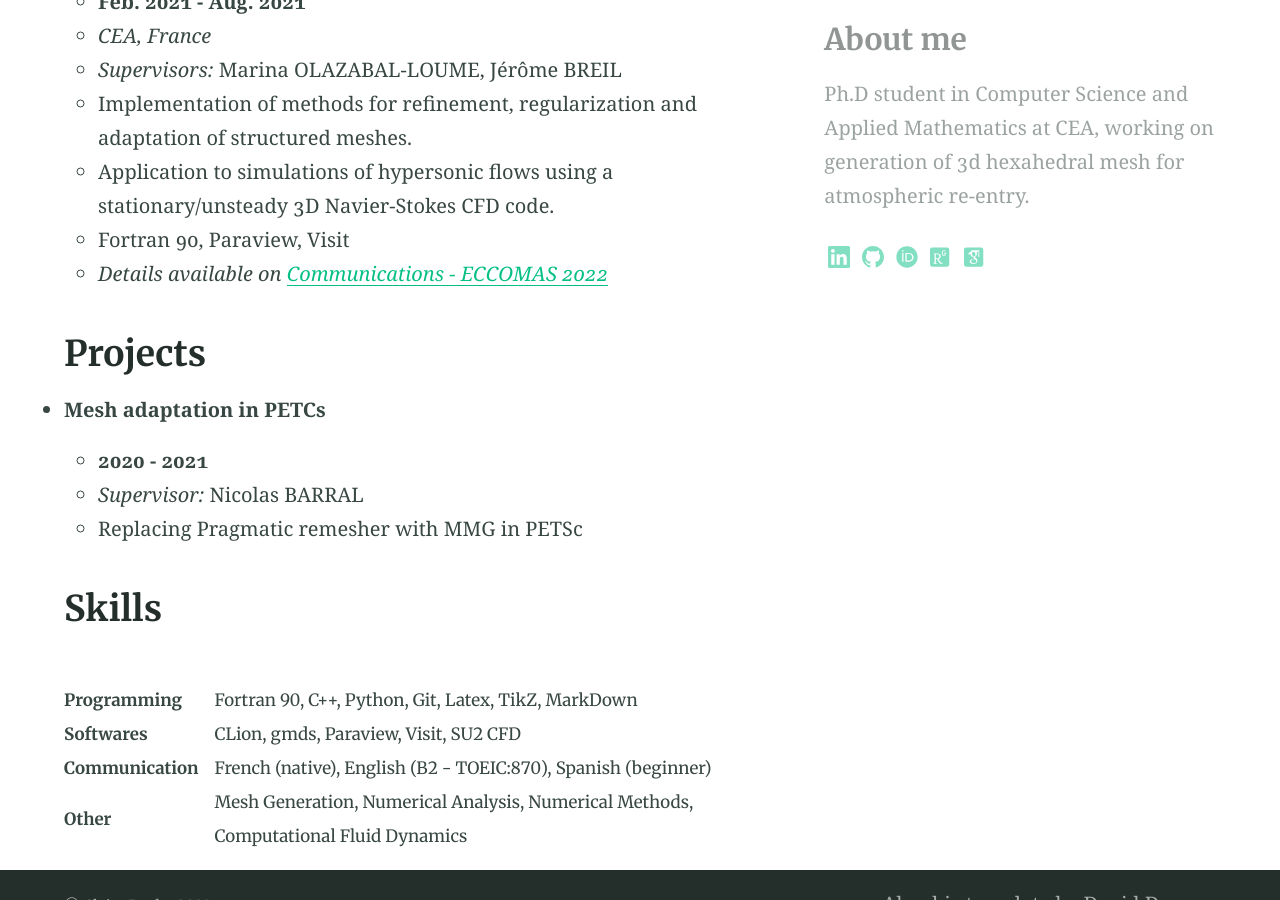
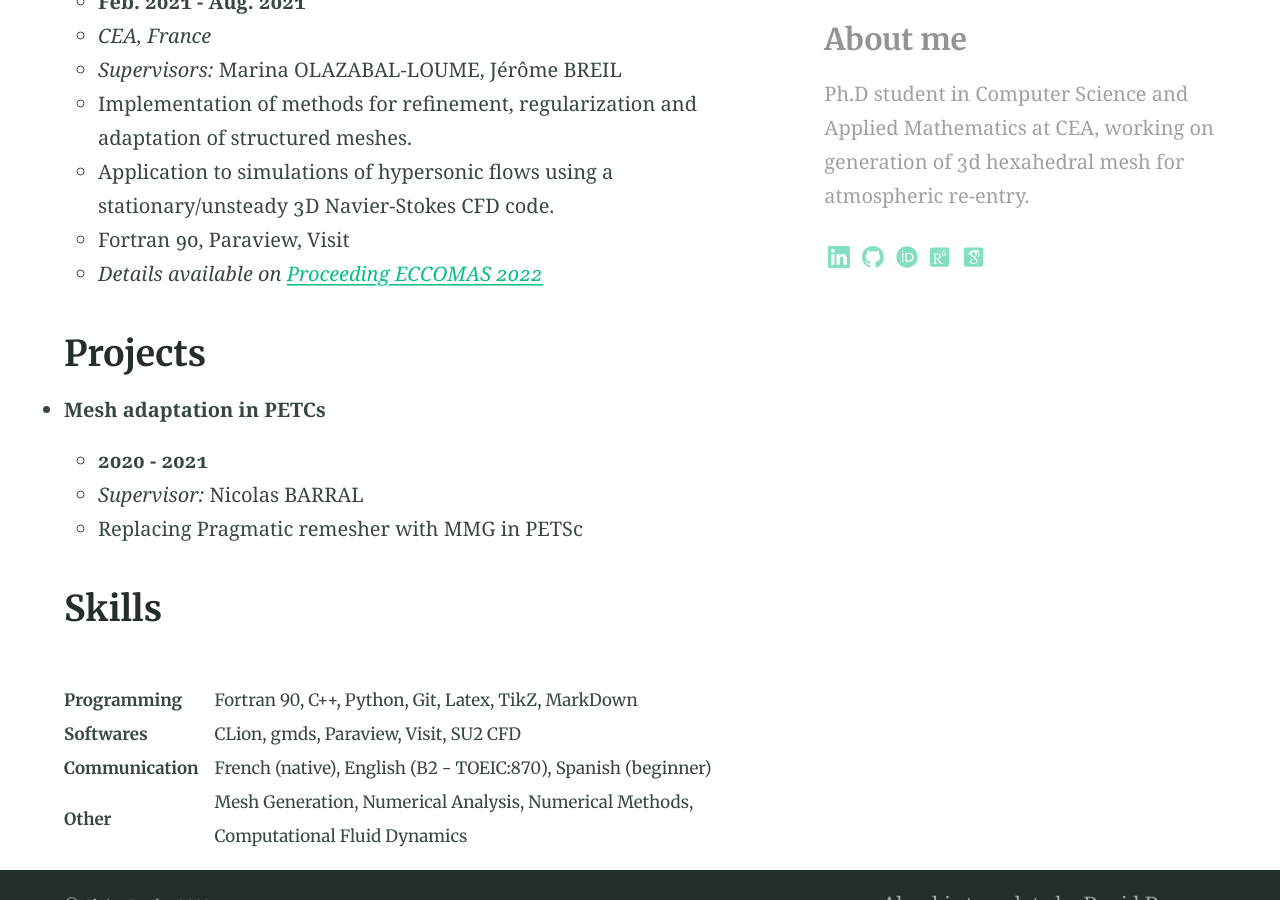
Before and after one commit to claireroche/claireroche.github.io, a Jekyll site: the page built from cv.md, in a window 1280 px wide and 900 px high, scrolled down 1546 px. Built offline with Jekyll 4.4.1, drawn with Linux system fonts in a browser that asks for light colours; a style sheet for code colours, icons or effects is not loaded.

Commit message:
change link name for eccomas proceeding

```diff
--- a/cv.md
+++ b/cv.md
@@ -47,7 +47,7 @@ aside: true
   * Implementation of methods for refinement, regularization and adaptation of structured meshes.
   * Application to simulations of hypersonic flows using a stationary/unsteady 3D Navier-Stokes CFD code.
   * Fortran 90, Paraview, Visit
-  * _Details available on [Communications - ECCOMAS 2022](https://claireroche.github.io/conference%20proceeding/2022/11/24/eccomas-proceeding/)_
+  * _Details available on [Proceeding ECCOMAS 2022](https://claireroche.github.io/conference%20proceeding/2022/11/24/eccomas-proceeding/)_
 
 
 
```
